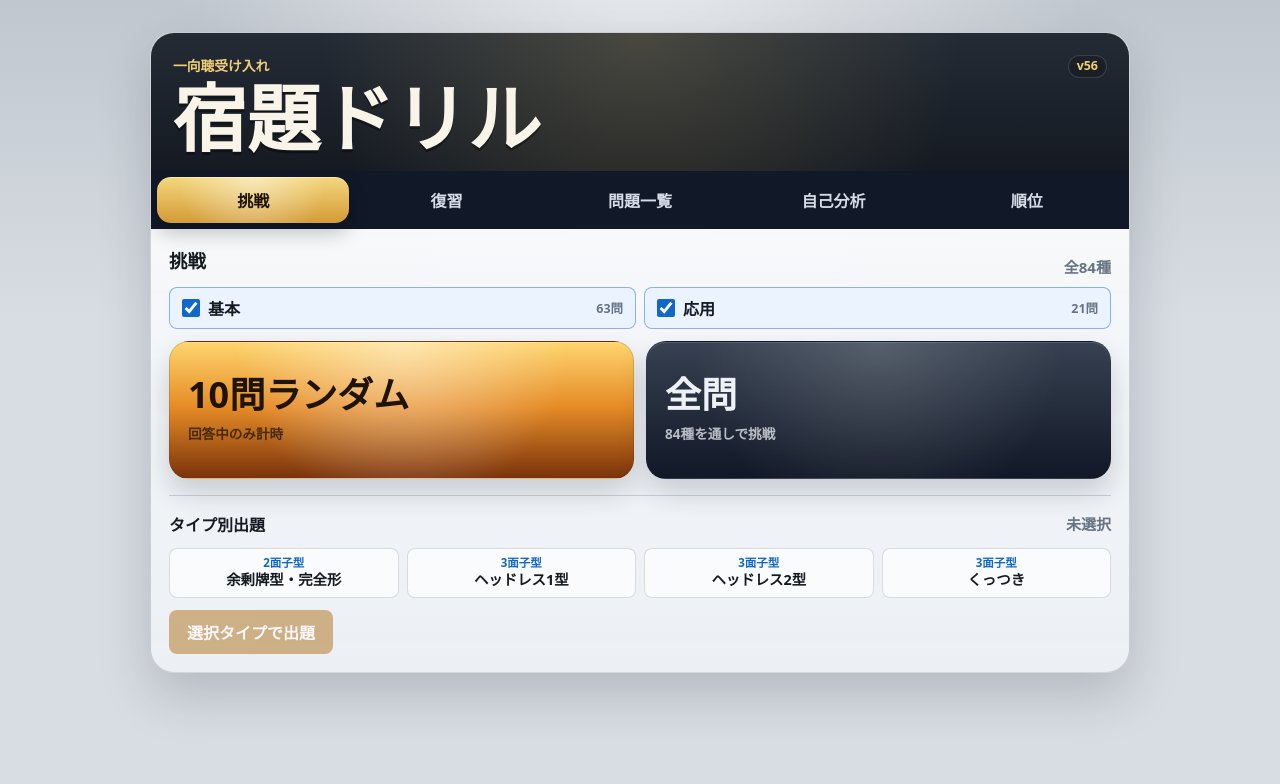
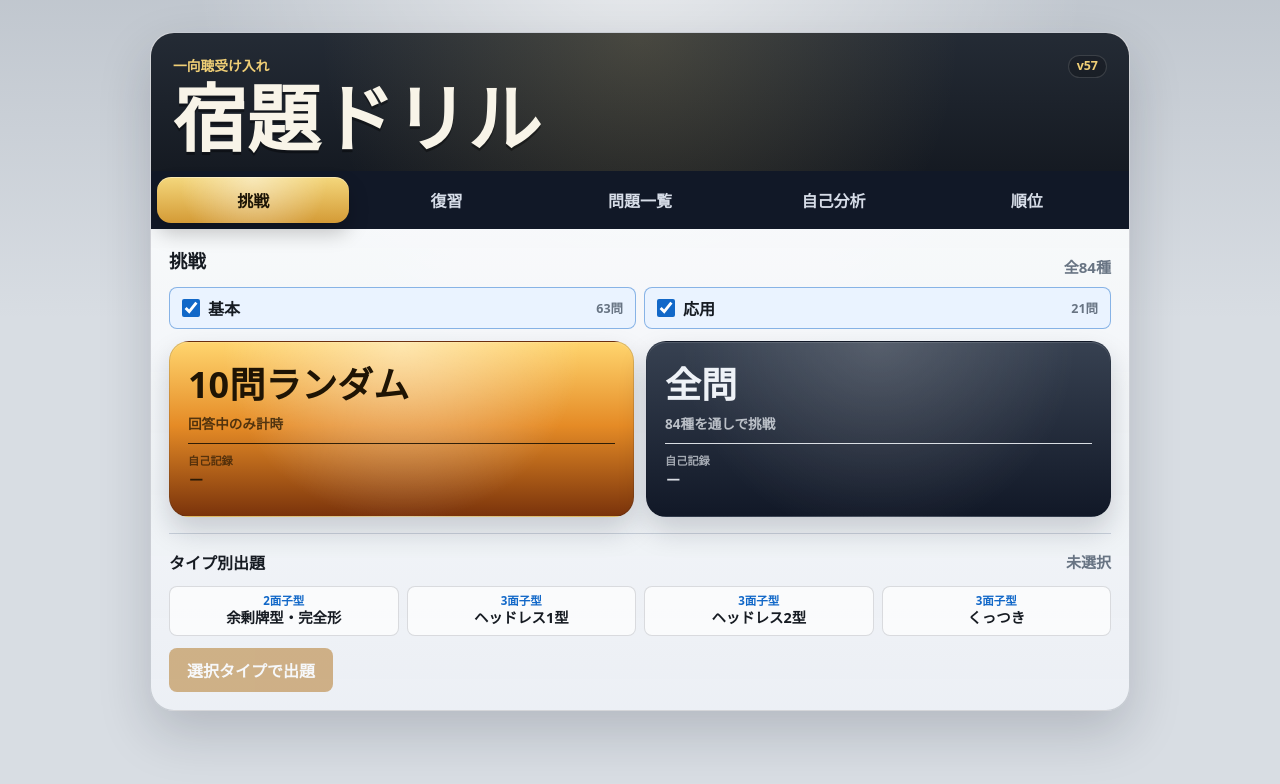
Before and after one commit to tenten-ensuku/1syanten-quiz, a Next.js app: page / in a window 1280 px wide. Shown: the top 784 px of the page. Built offline with nearby package versions, Linux system fonts and the light colour scheme.

Commit message:
Add difficulty-specific personal records

```diff
--- a/src/app/globals.css
+++ b/src/app/globals.css
@@ -225,7 +225,7 @@ h2 {
 
 .challengeCard {
   display: grid;
-  min-height: 138px;
+  min-height: 176px;
   align-content: center;
   gap: 10px;
   padding: 18px;
@@ -264,6 +264,32 @@ h2 {
   font-size: 0.85rem;
   font-weight: 900;
   opacity: 0.74;
+}
+
+.challengeRecord {
+  display: grid;
+  align-self: end;
+  gap: 2px;
+  padding-top: 10px;
+  border-top: 1px solid currentColor;
+  font-size: 0.78rem;
+  line-height: 1.25;
+  opacity: 0.9;
+}
+
+.challengeRecord small {
+  font-size: 0.7rem;
+  font-weight: 800;
+  opacity: 0.72;
+}
+
+.challengeRecord strong {
+  font-size: 1rem;
+  font-weight: 1000;
+}
+
+.challengeRecord span {
+  font-weight: 800;
 }
 
 .typeChallengePanel {
@@ -1578,7 +1604,7 @@ h2 {
   }
 
   .challengeCard {
-    min-height: 112px;
+    min-height: 160px;
   }
 
   .questionListItem {
--- a/src/app/page.tsx
+++ b/src/app/page.tsx
@@ -39,6 +39,7 @@ type SessionWrongQuestion = {
 type PlaySession = {
   mode: "single" | "timeAttack";
   label?: string;
+  recordKey?: ChallengeRecordKey;
   order: number[];
   position: number;
   totalMs: number;
@@ -51,6 +52,17 @@ type ViewMode = "menu" | "quiz" | "timeAttackComplete";
 type MenuTab = "challenge" | "review" | "questions" | "analysis" | "ranking";
 type ReviewMode = "mistakes" | "favorites";
 type QuestionListSort = "default" | "weak" | "strong";
+type DifficultySelectionKey = "basic" | "advanced" | "both";
+type ChallengeModeKey = "random10" | "all";
+type ChallengeRecordKey = `${DifficultySelectionKey}:${ChallengeModeKey}`;
+type ChallengeRecord = {
+  rank: ResultRank;
+  score: number;
+  correctCount: number;
+  questionCount: number;
+  totalMs: number;
+};
+type ChallengeRecords = Partial<Record<ChallengeRecordKey, ChallengeRecord>>;
 type TileChoiceGroup = { label: string; tiles: TileId[] };
 type TypeFilterOption = {
   id: ShantenCategoryId;
@@ -61,6 +73,7 @@ type TypeFilterOption = {
 
 const STATS_STORAGE_KEY = "iishanten-quiz-stats-v1";
 const FAVORITES_STORAGE_KEY = "iishanten-quiz-favorites-v1";
+const CHALLENGE_RECORDS_STORAGE_KEY = "iishanten-quiz-challenge-records-v1";
 const BASE_PATH = process.env.NEXT_PUBLIC_BASE_PATH ?? "";
 
 type ExplanationAsset = {
@@ -203,6 +216,50 @@ function loadFavorites(): string[] {
   }
 }
 
+function loadChallengeRecords(): ChallengeRecords {
+  if (typeof window === "undefined") {
+    return {};
+  }
+
+  try {
+    const rawRecords = window.localStorage.getItem(CHALLENGE_RECORDS_STORAGE_KEY);
+    return rawRecords ? (JSON.parse(rawRecords) as ChallengeRecords) : {};
+  } catch {
+    return {};
+  }
+}
+
+function getDifficultySelectionKey(
+  selectedDifficulties: Set<string>
+): DifficultySelectionKey | null {
+  const hasBasic = selectedDifficulties.has("基本");
+  const hasAdvanced = selectedDifficulties.has("応用");
+
+  if (hasBasic && hasAdvanced) {
+    return "both";
+  }
+  if (hasBasic) {
+    return "basic";
+  }
+  if (hasAdvanced) {
+    return "advanced";
+  }
+  return null;
+}
+
+function isBetterChallengeRecord(candidate: ChallengeRecord, current?: ChallengeRecord) {
+  if (!current) {
+    return true;
+  }
+  if (candidate.score !== current.score) {
+    return candidate.score > current.score;
+  }
+  if (candidate.correctCount !== current.correctCount) {
+    return candidate.correctCount > current.correctCount;
+  }
+  return candidate.totalMs < current.totalMs;
+}
+
 function getStats(stats: StatsByQuestion, questionId: string): QuestionStats {
   return stats[questionId] ?? { attempts: 0, correct: 0, totalCorrectMs: 0 };
 }
@@ -433,6 +490,8 @@ export default function Home() {
   const [hasLoadedStats, setHasLoadedStats] = useState(false);
   const [favoriteQuestionIds, setFavoriteQuestionIds] = useState<string[]>([]);
   const [hasLoadedFavorites, setHasLoadedFavorites] = useState(false);
+  const [challengeRecords, setChallengeRecords] = useState<ChallengeRecords>({});
+  const [hasLoadedChallengeRecords, setHasLoadedChallengeRecords] = useState(false);
   const [questionStartedAt, setQuestionStartedAt] = useState<number | null>(null);
   const [selectedTypeFilterIds, setSelectedTypeFilterIds] = useState<string[]>([]);
   const [questionListSort, setQuestionListSort] = useState<QuestionListSort>("default");
@@ -447,6 +506,8 @@ export default function Home() {
     setHasLoadedStats(true);
     setFavoriteQuestionIds(loadFavorites());
     setHasLoadedFavorites(true);
+    setChallengeRecords(loadChallengeRecords());
+    setHasLoadedChallengeRecords(true);
   }, []);
 
   useEffect(() => {
@@ -463,6 +524,15 @@ export default function Home() {
       );
     }
   }, [favoriteQuestionIds, hasLoadedFavorites]);
+
+  useEffect(() => {
+    if (hasLoadedChallengeRecords) {
+      window.localStorage.setItem(
+        CHALLENGE_RECORDS_STORAGE_KEY,
+        JSON.stringify(challengeRecords)
+      );
+    }
+  }, [challengeRecords, hasLoadedChallengeRecords]);
 
   const correctShantenCategoryId = getShantenCategoryId(question.shantenTypes);
   const isTileAnswerCorrect = isSameTileSet(selectedTiles, question.answers);
@@ -496,6 +566,15 @@ export default function Home() {
       : -1
   ).filter((index) => index >= 0);
   const typeFilteredQuestionCount = typeFilteredQuestionIndexes.length;
+  const difficultySelectionKey = getDifficultySelectionKey(selectedDifficulties);
+  const randomRecordKey = difficultySelectionKey
+    ? (`${difficultySelectionKey}:random10` as ChallengeRecordKey)
+    : null;
+  const allRecordKey = difficultySelectionKey
+    ? (`${difficultySelectionKey}:all` as ChallengeRecordKey)
+    : null;
+  const randomRecord = randomRecordKey ? challengeRecords[randomRecordKey] : undefined;
+  const allRecord = allRecordKey ? challengeRecords[allRecordKey] : undefined;
   const sortedQuestionEntries = QUIZ_QUESTIONS.map((baseQuestion, index) => ({
     baseQuestion,
     index,
@@ -550,6 +629,9 @@ export default function Home() {
     setSelectedDifficulties((current) => {
       const next = new Set(current);
       if (next.has(difficulty)) {
+        if (next.size === 1) {
+          return current;
+        }
         next.delete(difficulty);
       } else {
         next.add(difficulty);
@@ -591,10 +673,15 @@ export default function Home() {
     setViewMode("quiz");
   };
 
-  const startQuestionSet = (order: number[], label: string) => {
+  const startQuestionSet = (
+    order: number[],
+    label: string,
+    recordKey?: ChallengeRecordKey
+  ) => {
     setSession({
       mode: "timeAttack",
       label,
+      recordKey,
       order,
       position: 0,
       totalMs: 0,
@@ -607,11 +694,15 @@ export default function Home() {
   };
 
   const startTimeAttack = () => {
-    startQuestionSet(createShuffledIndexes(challengeQuestionIndexes, 10), "10問ランダム");
+    startQuestionSet(
+      createShuffledIndexes(challengeQuestionIndexes, 10),
+      "10問ランダム",
+      randomRecordKey ?? undefined
+    );
   };
 
   const startAllQuestions = () => {
-    startQuestionSet(challengeQuestionIndexes, "全問");
+    startQuestionSet(challengeQuestionIndexes, "全問", allRecordKey ?? undefined);
   };
 
   const toggleTypeFilter = (filterId: string) => {
@@ -771,6 +862,28 @@ export default function Home() {
     const nextPosition = session.position + 1;
 
     if (nextPosition >= session.order.length) {
+      if (session.recordKey) {
+        const recordKey = session.recordKey;
+        const questionCount = session.order.length;
+        const mistakeCount = Math.max(0, session.answeredCount - session.correctCount);
+        const candidateRecord: ChallengeRecord = {
+          rank: rankForResult(questionCount, session.correctCount, session.totalMs),
+          score: calculateScore(
+            questionCount,
+            session.correctCount,
+            mistakeCount,
+            session.totalMs
+          ),
+          correctCount: session.correctCount,
+          questionCount,
+          totalMs: session.totalMs
+        };
+        setChallengeRecords((current) =>
+          isBetterChallengeRecord(candidateRecord, current[recordKey])
+            ? { ...current, [recordKey]: candidateRecord }
+            : current
+        );
+      }
       setViewMode("timeAttackComplete");
       setQuestionStartedAt(null);
       return;
@@ -795,7 +908,11 @@ export default function Home() {
       return;
     }
 
-    startQuestionSet(createShuffledIndexes(session.order), session.label ?? "もう一度");
+    startQuestionSet(
+      createShuffledIndexes(session.order),
+      session.label ?? "もう一度",
+      session.recordKey
+    );
   };
 
   const renderQuestionList = () => (
@@ -1003,6 +1120,22 @@ export default function Home() {
           >
             <span className="challengeLabel">10問ランダム</span>
             <span className="challengeMeta">回答中のみ計時</span>
+            <span className="challengeRecord">
+              <small>自己記録</small>
+              {randomRecord ? (
+                <>
+                  <strong>
+                    {randomRecord.rank}　{randomRecord.score}pt
+                  </strong>
+                  <span>
+                    {randomRecord.correctCount}/{randomRecord.questionCount}　平均
+                    {formatTime(randomRecord.totalMs / randomRecord.questionCount)}
+                  </span>
+                </>
+              ) : (
+                <strong>－</strong>
+              )}
+            </span>
           </button>
           <button
             className="challengeCard"
@@ -1012,6 +1145,22 @@ export default function Home() {
           >
             <span className="challengeLabel">全問</span>
             <span className="challengeMeta">{challengeQuestionIndexes.length}種を通しで挑戦</span>
+            <span className="challengeRecord">
+              <small>自己記録</small>
+              {allRecord ? (
+                <>
+                  <strong>
+                    {allRecord.rank}　{allRecord.score}pt
+                  </strong>
+                  <span>
+                    {allRecord.correctCount}/{allRecord.questionCount}　平均
+                    {formatTime(allRecord.totalMs / allRecord.questionCount)}
+                  </span>
+                </>
+              ) : (
+                <strong>－</strong>
+              )}
+            </span>
           </button>
         </div>
         <div className="typeChallengePanel">
--- a/src/lib/appVersion.ts
+++ b/src/lib/appVersion.ts
@@ -1 +1 @@
-export const APP_VERSION = "v56";
+export const APP_VERSION = "v57";
```
